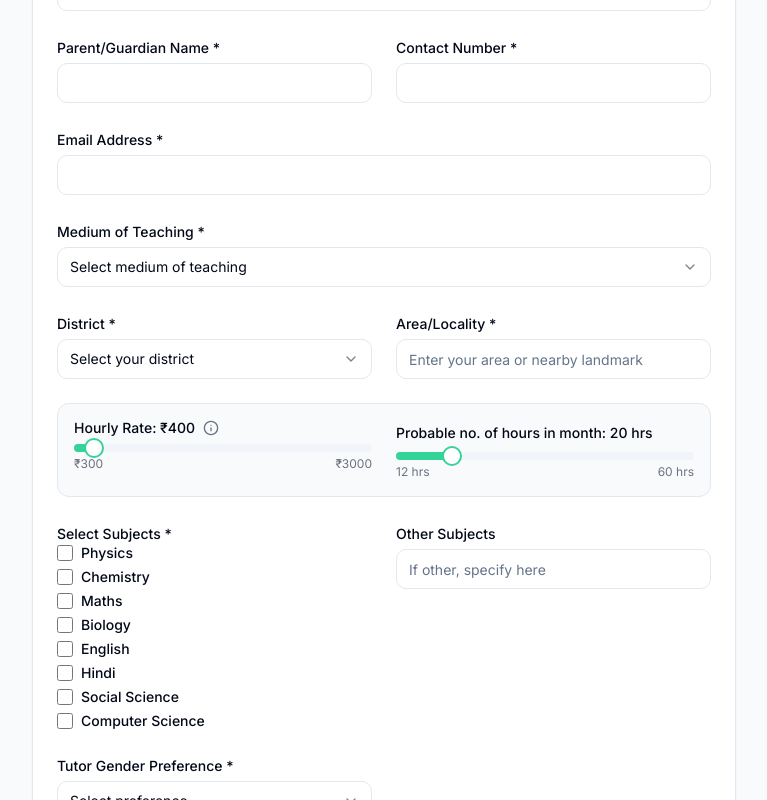
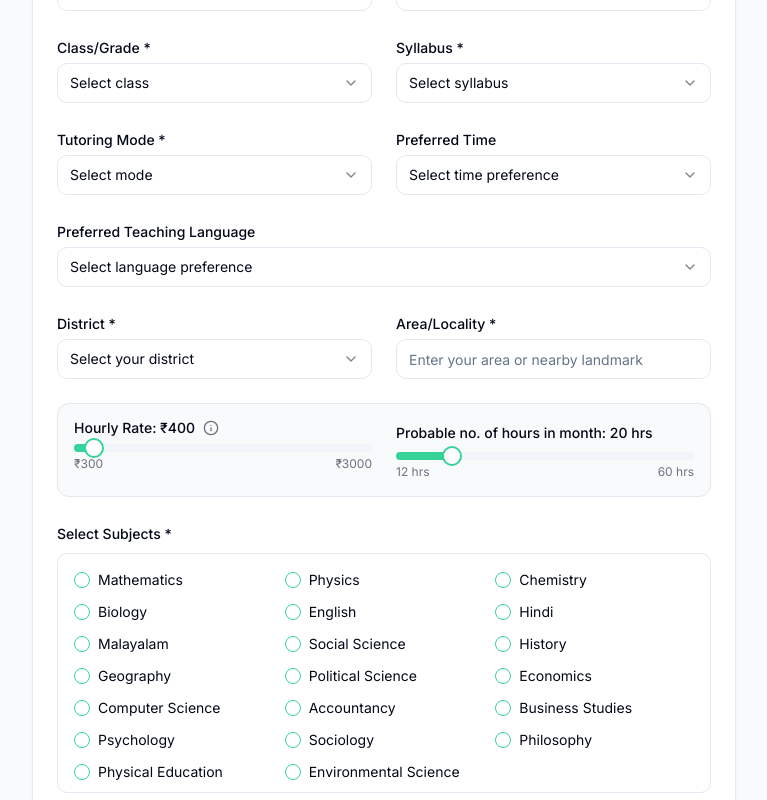
Before and after one commit to vijithvt/pranavam-study-centre, a React (Vite) app: page /students in a window 1280 px wide. Shown: the part 500-1300 px from the top of the page, without its empty margins (256-1023 px from the left). Built offline with nearby package versions, Linux system fonts and the light colour scheme.

Commit message:
Fix student registration submission error
Fixes a "null value in column "mode" violates not-null constraint" error. Populates subject selection with all school subjects and implements text entry for higher education subjects.

```diff
--- a/src/components/forms/PersonalInfoSection.tsx
+++ b/src/components/forms/PersonalInfoSection.tsx
@@ -1,24 +1,15 @@
-import React, { useState, useEffect } from 'react';
+
+import React from 'react';
+import { Label } from '@/components/ui/label';
 import { Input } from '@/components/ui/input';
-import { Label } from '@/components/ui/label';
 import { Select, SelectContent, SelectItem, SelectTrigger, SelectValue } from '@/components/ui/select';
 
-const higherEdClasses = ['btech', 'bsc', 'ba', 'bcom', 'llb', 'mtech', 'msc', 'ma', 'mcom'];
-const artsClasses = ['music', 'dance', 'art', 'violin-classical', 'violin-western'];
-const entranceClasses = ['neet', 'jee', 'upsc', 'psc', 'banking', 'ssc', 'railway'];
+interface PersonalInfoSectionProps {
+  classGrade: string;
+  setClassGrade: (grade: string) => void;
+}
 
-const PersonalInfoSection = () => {
-  const [selectedClass, setSelectedClass] = useState('');
-  const [showUniversityFields, setShowUniversityFields] = useState(false);
-  const [showSyllabusField, setShowSyllabusField] = useState(false);
-  const [showSubjectInput, setShowSubjectInput] = useState(false);
-
-  useEffect(() => {
-    setShowUniversityFields(higherEdClasses.includes(selectedClass));
-    setShowSyllabusField(!(higherEdClasses.includes(selectedClass) || artsClasses.includes(selectedClass) || entranceClasses.includes(selectedClass)));
-    setShowSubjectInput(higherEdClasses.includes(selectedClass));
-  }, [selectedClass]);
-
+const PersonalInfoSection = ({ classGrade, setClassGrade }: PersonalInfoSectionProps) => {
   return (
     <div className="space-y-6">
       <div className="grid md:grid-cols-2 gap-6">
@@ -27,8 +18,26 @@ const PersonalInfoSection = () => {
           <Input name="studentName" id="studentName" required className="mt-1" />
         </div>
         <div>
+          <Label htmlFor="parentName">Parent/Guardian Name *</Label>
+          <Input name="parentName" id="parentName" required className="mt-1" />
+        </div>
+      </div>
+
+      <div className="grid md:grid-cols-2 gap-6">
+        <div>
+          <Label htmlFor="email">Email *</Label>
+          <Input name="email" id="email" type="email" required className="mt-1" />
+        </div>
+        <div>
+          <Label htmlFor="parentPhone">Parent Phone Number *</Label>
+          <Input name="parentPhone" id="parentPhone" type="tel" required className="mt-1" />
+        </div>
+      </div>
+
+      <div className="grid md:grid-cols-2 gap-6">
+        <div>
           <Label htmlFor="class">Class/Grade *</Label>
-          <Select name="class" required onValueChange={setSelectedClass}>
+          <Select name="class" value={classGrade} onValueChange={setClassGrade} required>
             <SelectTrigger className="mt-1">
               <SelectValue placeholder="Select class" />
             </SelectTrigger>
@@ -54,24 +63,22 @@ const PersonalInfoSection = () => {
               <SelectItem value="msc">M.Sc</SelectItem>
               <SelectItem value="ma">M.A</SelectItem>
               <SelectItem value="mcom">M.Com</SelectItem>
-              <SelectItem value="neet">NEET</SelectItem>
-              <SelectItem value="jee">JEE</SelectItem>
-              <SelectItem value="upsc">UPSC</SelectItem>
-              <SelectItem value="psc">PSC</SelectItem>
-              <SelectItem value="banking">Banking Exams</SelectItem>
-              <SelectItem value="ssc">SSC</SelectItem>
-              <SelectItem value="railway">Railway Exams</SelectItem>
               <SelectItem value="music">Music</SelectItem>
               <SelectItem value="dance">Dance</SelectItem>
               <SelectItem value="art">Art/Drawing</SelectItem>
               <SelectItem value="violin-classical">Violin (Classical)</SelectItem>
               <SelectItem value="violin-western">Violin (Western)</SelectItem>
+              <SelectItem value="neet">NEET</SelectItem>
+              <SelectItem value="jee">JEE</SelectItem>
+              <SelectItem value="upsc">UPSC</SelectItem>
+              <SelectItem value="psc">PSC</SelectItem>
+              <SelectItem value="banking">Banking</SelectItem>
+              <SelectItem value="ssc">SSC</SelectItem>
+              <SelectItem value="railway">Railway</SelectItem>
             </SelectContent>
           </Select>
         </div>
-      </div>
-
-      {showSyllabusField && (
+        {!['btech','bsc','ba','bcom','llb','mtech','msc','ma','mcom','music','dance','art','violin-classical','violin-western','neet','jee','upsc','psc','banking','ssc','railway'].includes(classGrade) && (
           <div>
             <Label htmlFor="syllabus">Syllabus *</Label>
             <Select name="syllabus" required>
@@ -81,65 +88,63 @@ const PersonalInfoSection = () => {
               <SelectContent>
                 <SelectItem value="CBSE">CBSE</SelectItem>
                 <SelectItem value="ICSE">ICSE</SelectItem>
-              <SelectItem value="IGCSE">IGCSE</SelectItem>
-              <SelectItem value="STATE">State Board</SelectItem>
-              <SelectItem value="IB">International Baccalaureate (IB)</SelectItem>
-              <SelectItem value="CAMBRIDGE">Cambridge</SelectItem>
-              <SelectItem value="NIOS">NIOS</SelectItem>
-              <SelectItem value="OTHER">Other</SelectItem>
+                <SelectItem value="State Board">State Board</SelectItem>
+                <SelectItem value="IB">IB</SelectItem>
               </SelectContent>
             </Select>
           </div>
         )}
+      </div>
 
-      {showUniversityFields && (
-        <div className="space-y-4 p-4 border rounded-lg bg-gray-50">
-          <div className="grid md:grid-cols-2 gap-4">
+      {/* Higher education fields */}
+      {['btech','bsc','ba','bcom','llb','mtech','msc','ma','mcom'].includes(classGrade) && (
+        <div className="grid md:grid-cols-2 gap-6">
           <div>
             <Label htmlFor="university">University/Institution *</Label>
-              <Input
-                name="university"
-                id="university"
-                required
-                className="mt-1"
-                placeholder="Enter university name"
-              />
+            <Input name="university" id="university" required className="mt-1" placeholder="Enter university name" />
           </div>
           <div>
             <Label htmlFor="branch">Branch/Specialization *</Label>
-              <Input
-                name="branch"
-                id="branch"
-                required
-                className="mt-1"
-                placeholder="e.g., Computer Science, Commerce"
-              />
-            </div>
+            <Input name="branch" id="branch" required className="mt-1" placeholder="Enter branch/specialization" />
           </div>
         </div>
       )}
 
       <div className="grid md:grid-cols-2 gap-6">
         <div>
-          <Label htmlFor="parentName">Parent/Guardian Name *</Label>
-          <Input name="parentName" id="parentName" required className="mt-1" />
+          <Label htmlFor="mode">Tutoring Mode *</Label>
+          <Select name="mode" required>
+            <SelectTrigger className="mt-1">
+              <SelectValue placeholder="Select mode" />
+            </SelectTrigger>
+            <SelectContent>
+              <SelectItem value="home">Home Tuition</SelectItem>
+              <SelectItem value="online">Online Tuition</SelectItem>
+              <SelectItem value="both">Both Home & Online</SelectItem>
+            </SelectContent>
+          </Select>
         </div>
         <div>
-          <Label htmlFor="parentPhone">Contact Number *</Label>
-          <Input name="parentPhone" id="parentPhone" type="tel" required className="mt-1" />
+          <Label htmlFor="preferredTime">Preferred Time</Label>
+          <Select name="preferredTime">
+            <SelectTrigger className="mt-1">
+              <SelectValue placeholder="Select time preference" />
+            </SelectTrigger>
+            <SelectContent>
+              <SelectItem value="morning">Morning (6 AM - 12 PM)</SelectItem>
+              <SelectItem value="afternoon">Afternoon (12 PM - 6 PM)</SelectItem>
+              <SelectItem value="evening">Evening (6 PM - 10 PM)</SelectItem>
+              <SelectItem value="flexible">Flexible</SelectItem>
+            </SelectContent>
+          </Select>
         </div>
       </div>
 
       <div>
-        <Label htmlFor="email">Email Address *</Label>
-        <Input name="email" id="email" type="email" required className="mt-1" />
-      </div>
-
-      <div>
-        <Label htmlFor="languages">Medium of Teaching *</Label>
-        <Select name="languages" required>
+        <Label htmlFor="languages">Preferred Teaching Language</Label>
+        <Select name="languages">
           <SelectTrigger className="mt-1">
-            <SelectValue placeholder="Select medium of teaching" />
+            <SelectValue placeholder="Select language preference" />
           </SelectTrigger>
           <SelectContent>
             <SelectItem value="English">English</SelectItem>
--- a/src/components/forms/SubjectPreferencesSection.tsx
+++ b/src/components/forms/SubjectPreferencesSection.tsx
@@ -1,71 +1,92 @@
-import React from 'react';
+
+import React, { useState } from 'react';
 import { Label } from '@/components/ui/label';
-import { Select, SelectContent, SelectItem, SelectTrigger, SelectValue } from '@/components/ui/select';
 import { Input } from '@/components/ui/input';
+import { Checkbox } from '@/components/ui/checkbox';
 
 interface SubjectPreferencesSectionProps {
   classGrade?: string;
 }
 
-const SubjectPreferencesSection = ({
-  classGrade
-}: {
-  classGrade?: string;
-}) => {
-  const isHigherEd =
-    !!classGrade &&
-    ['btech','bsc','ba','bcom','llb','mtech','msc','ma','mcom'].includes(classGrade);
+const SubjectPreferencesSection = ({ classGrade }: SubjectPreferencesSectionProps) => {
+  const [selectedSubjects, setSelectedSubjects] = useState<string[]>([]);
 
-  const isArtsOrEntrance =
-    !!classGrade &&
-    ['music','dance','art','violin-classical','violin-western',
-    'neet','jee','upsc','psc','banking','ssc','railway'].includes(classGrade);
+  const isHigherEd = !!classGrade && ['btech','bsc','ba','bcom','llb','mtech','msc','ma','mcom'].includes(classGrade);
+  const isArtsOrEntrance = !!classGrade && ['music','dance','art','violin-classical','violin-western','neet','jee','upsc','psc','banking','ssc','railway'].includes(classGrade);
+
+  const allSchoolSubjects = [
+    'Mathematics',
+    'Physics',
+    'Chemistry',
+    'Biology',
+    'English',
+    'Hindi',
+    'Malayalam',
+    'Social Science',
+    'History',
+    'Geography',
+    'Political Science',
+    'Economics',
+    'Computer Science',
+    'Accountancy',
+    'Business Studies',
+    'Psychology',
+    'Sociology',
+    'Philosophy',
+    'Physical Education',
+    'Environmental Science'
+  ];
+
+  const handleSubjectChange = (subject: string, checked: boolean) => {
+    if (checked) {
+      setSelectedSubjects([...selectedSubjects, subject]);
+    } else {
+      setSelectedSubjects(selectedSubjects.filter(s => s !== subject));
+    }
+  };
 
   if (isHigherEd || isArtsOrEntrance) {
-    // Hide this whole component if higher ed/arts/entrance (covered by text input)
-    return null;
+    return (
+      <div className="space-y-4">
+        <div>
+          <Label htmlFor="customSubjects">Subjects *</Label>
+          <Input
+            name="customSubjects"
+            id="customSubjects"
+            className="mt-1"
+            placeholder="Enter subject(s) required (e.g. Data Structures, Algorithms, Economics)"
+            required
+          />
+        </div>
+      </div>
+    );
   }
 
-  // Regular subject selection (as before):
+  // Regular school subjects with multi-selection
   return (
     <div className="space-y-4">
-      <div className="grid md:grid-cols-2 gap-6">
       <div>
         <Label>Select Subjects *</Label>
-          <div className="flex flex-col space-y-2">
-            <div className="flex items-center space-x-2">
-              <input type="checkbox" id="physics" name="subjects" value="Physics" className="h-4 w-4" />
-              <Label htmlFor="physics">Physics</Label>
+        <div className="grid grid-cols-2 md:grid-cols-3 gap-3 mt-2 max-h-60 overflow-y-auto border rounded-md p-4">
+          {allSchoolSubjects.map((subject) => (
+            <div key={subject} className="flex items-center space-x-2">
+              <Checkbox
+                id={subject}
+                name="subjects"
+                value={subject}
+                checked={selectedSubjects.includes(subject)}
+                onCheckedChange={(checked) => handleSubjectChange(subject, checked as boolean)}
+              />
+              <Label htmlFor={subject} className="text-sm font-normal cursor-pointer">
+                {subject}
+              </Label>
             </div>
-            <div className="flex items-center space-x-2">
-              <input type="checkbox" id="chemistry" name="subjects" value="Chemistry" className="h-4 w-4" />
-              <Label htmlFor="chemistry">Chemistry</Label>
+          ))}
         </div>
-            <div className="flex items-center space-x-2">
-              <input type="checkbox" id="maths" name="subjects" value="Maths" className="h-4 w-4" />
-              <Label htmlFor="maths">Maths</Label>
-            </div>
-            <div className="flex items-center space-x-2">
-              <input type="checkbox" id="biology" name="subjects" value="Biology" className="h-4 w-4" />
-              <Label htmlFor="biology">Biology</Label>
-            </div>
-            <div className="flex items-center space-x-2">
-              <input type="checkbox" id="english" name="subjects" value="English" className="h-4 w-4" />
-              <Label htmlFor="english">English</Label>
-            </div>
-            <div className="flex items-center space-x-2">
-              <input type="checkbox" id="hindi" name="subjects" value="Hindi" className="h-4 w-4" />
-              <Label htmlFor="hindi">Hindi</Label>
-            </div>
-            <div className="flex items-center space-x-2">
-              <input type="checkbox" id="social-science" name="subjects" value="Social Science" className="h-4 w-4" />
-              <Label htmlFor="social-science">Social Science</Label>
-            </div>
-            <div className="flex items-center space-x-2">
-              <input type="checkbox" id="computer-science" name="subjects" value="Computer Science" className="h-4 w-4" />
-              <Label htmlFor="computer-science">Computer Science</Label>
-            </div>
-          </div>
+        {/* Hidden inputs for form submission */}
+        {selectedSubjects.map((subject) => (
+          <input key={subject} type="hidden" name="subjects" value={subject} />
+        ))}
       </div>
 
       <div>
@@ -74,9 +95,8 @@ const SubjectPreferencesSection = ({
           name="otherSubjects"
           id="otherSubjects"
           className="mt-1"
-            placeholder="If other, specify here"
+          placeholder="If other subjects needed, specify here"
         />
-        </div>
       </div>
     </div>
   );
--- a/src/pages/StudentRegistration.tsx
+++ b/src/pages/StudentRegistration.tsx
@@ -1,3 +1,4 @@
+
 import React, { useState, useCallback } from 'react';
 import { Button } from '@/components/ui/button';
 import { Label } from '@/components/ui/label';
@@ -13,30 +14,6 @@ import LocationSection from '@/components/forms/LocationSection';
 import SubjectPreferencesSection from '@/components/forms/SubjectPreferencesSection';
 import BudgetCalculatorSection from '@/components/forms/BudgetCalculatorSection';
 
-interface StudentRegistration {
-  student_name: string;
-  parent_name: string;
-  email: string;
-  phone: string;
-  class_grade: string;
-  syllabus?: string | null;
-  subjects: string[];
-  custom_subjects?: string | null;
-  university?: string | null;
-  branch?: string | null;
-  mode: string;
-  district: string;
-  location: string;
-  time_preference: string;
-  special_requests: string;
-  tutor_gender?: string;
-  budget?: string;
-  urgency?: string;
-  languages?: string;
-  hoursPerMonth?: string;
-  hourlyRate?: string;
-}
-
 const StudentRegistration = () => {
   const [isSubmitted, setIsSubmitted] = useState(false);
   const [isSubmitting, setIsSubmitting] = useState(false);
@@ -44,7 +21,6 @@ const StudentRegistration = () => {
   const [monthlyFee, setMonthlyFee] = useState<number>(8000);
   const { toast } = useToast();
   const [classGrade, setClassGrade] = useState<string>("");
-  const [customSubjects, setCustomSubjects] = useState(""); // local state for higher ed text subjects
 
   const generateWhatsAppFormat = (data: any) => {
     const generateId = () => {
@@ -83,7 +59,7 @@ const StudentRegistration = () => {
     const hoursPerMonth = data.hoursPerMonth || '20';
 
     return `ID-${generateId()}
-Subject - ${data.subjects.join ? data.subjects.join(', ') : data.customSubjects || ''}
+Subject - ${data.subjects?.join ? data.subjects.join(', ') : data.customSubjects || ''}
 Grade - ${data.class_grade}
 Syllabus - ${data.syllabus || 'N/A'}
 Location - ${data.mode === 'online' ? 'Online' : data.location}
@@ -141,12 +117,6 @@ Note - ${generateNote(data.location, data.subjects || [data.customSubjects], dat
         return;
       }
 
-      // Calculate the Monthly Fee from hidden input, fallback to state if not present
-      const monthlyFeeValue = formData.get('budget')
-        ? parseInt(formData.get('budget') as string)
-        : monthlyFee;
-
-      // Remove hoursPerMonth and hourlyRate from DB insert (not in schema)
       const studentData = {
         student_name: formData.get('studentName') as string,
         parent_name: formData.get('parentName') as string,
@@ -164,23 +134,10 @@ Note - ${generateNote(data.location, data.subjects || [data.customSubjects], dat
         time_preference: formData.get('preferredTime') as string || null,
         special_requests: formData.get('requirements') as string || null,
         tutor_gender: formData.get('tutorGender') as string || null,
-        budget: monthlyFeeValue ? monthlyFeeValue.toString() : null,
+        budget: monthlyFee ? monthlyFee.toString() : null,
         urgency: formData.get('urgency') as string || null,
         languages: formData.get('languages') as string || null,
       };
-
-      console.log('Form data being submitted:', {
-        student_name: studentData.student_name,
-        parent_name: studentData.parent_name,
-        email: studentData.email,
-        phone: studentData.phone,
-        class_grade: studentData.class_grade,
-        syllabus: studentData.syllabus,
-        subjects: studentData.subjects,
-        mode: studentData.mode,
-        district: studentData.district,
-        location: studentData.location,
-      });
 
       console.log('Submitting to Supabase:', studentData);
 
@@ -200,7 +157,7 @@ Note - ${generateNote(data.location, data.subjects || [data.customSubjects], dat
             description: "Your request has been noted. We'll contact you directly via the phone number provided.",
           });
 
-          setSubmittedData(studentData);
+          setSubmittedData({ ...studentData, monthlyFee });
           setIsSubmitted(true);
           return;
         }
@@ -210,7 +167,7 @@ Note - ${generateNote(data.location, data.subjects || [data.customSubjects], dat
 
       console.log('Successfully inserted:', data);
 
-      setSubmittedData({ ...studentData, monthlyFee: monthlyFeeValue });
+      setSubmittedData({ ...studentData, monthlyFee });
       toast({
         title: "Request Submitted!",
         description: "We'll find suitable tutors and contact you within 24 hours.",
@@ -266,7 +223,6 @@ Note - ${generateNote(data.location, data.subjects || [data.customSubjects], dat
     );
   }
 
-  // Main Form rendering
   return (
     <div className="min-h-screen bg-gray-50 py-12">
       <div className="max-w-3xl mx-auto px-4 sm:px-6 lg:px-8">
@@ -289,32 +245,10 @@ Note - ${generateNote(data.location, data.subjects || [data.customSubjects], dat
           </CardHeader>
           <CardContent>
             <form onSubmit={handleSubmit} className="space-y-6">
-              <PersonalInfoSection />
+              <PersonalInfoSection classGrade={classGrade} setClassGrade={setClassGrade} />
               <LocationSection />
               <BudgetCalculatorSection setMonthlyFee={setMonthlyFee} />
-
-              {(() => {
-                if (['btech','bsc','ba','bcom','llb','mtech','msc','ma','mcom','music','dance','art','violin-classical','violin-western','neet','jee','upsc','psc','banking','ssc','railway'].includes(classGrade)) {
-                  return (
-                    <div className="space-y-4">
-                      {/* Subjects as text input */}
-                      <div>
-                        <Label htmlFor="customSubjects">Subjects Needed *</Label>
-                        <input
-                          name="customSubjects"
-                          id="customSubjects"
-                          className="mt-1 border rounded w-full px-2 py-2"
-                          placeholder="Enter subject(s) required (e.g. Economics, Computer Science)"
-                          required
-                        />
-                      </div>
-                    </div>
-                  );
-                }
-                return (
-                  <SubjectPreferencesSection classGrade={classGrade} />
-                );
-              })()}
+              <SubjectPreferencesSection classGrade={classGrade} />
 
               <div className="grid md:grid-cols-2 gap-6">
                 <div>
```
Lines whose indentation alone changed are shown as unchanged.
